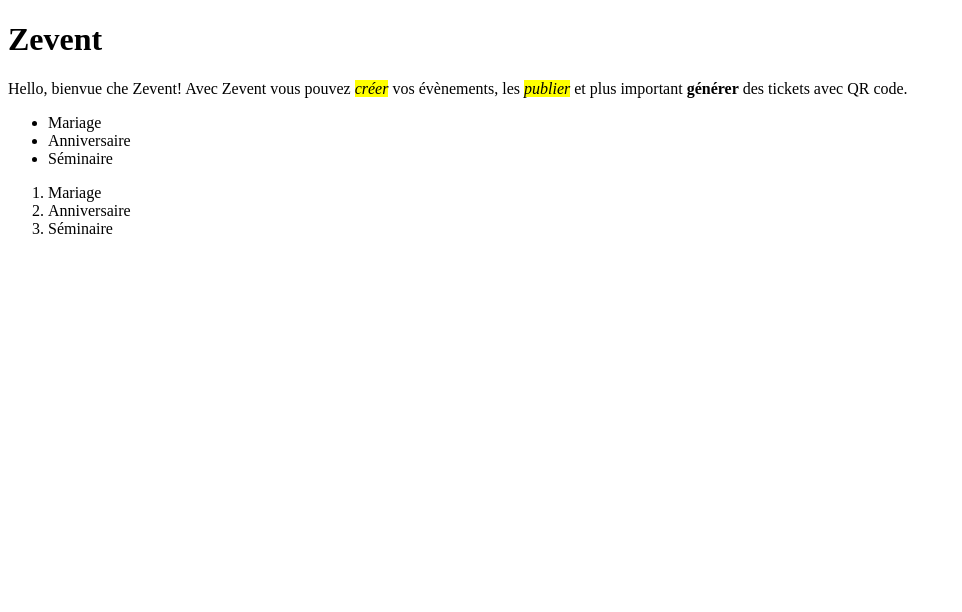
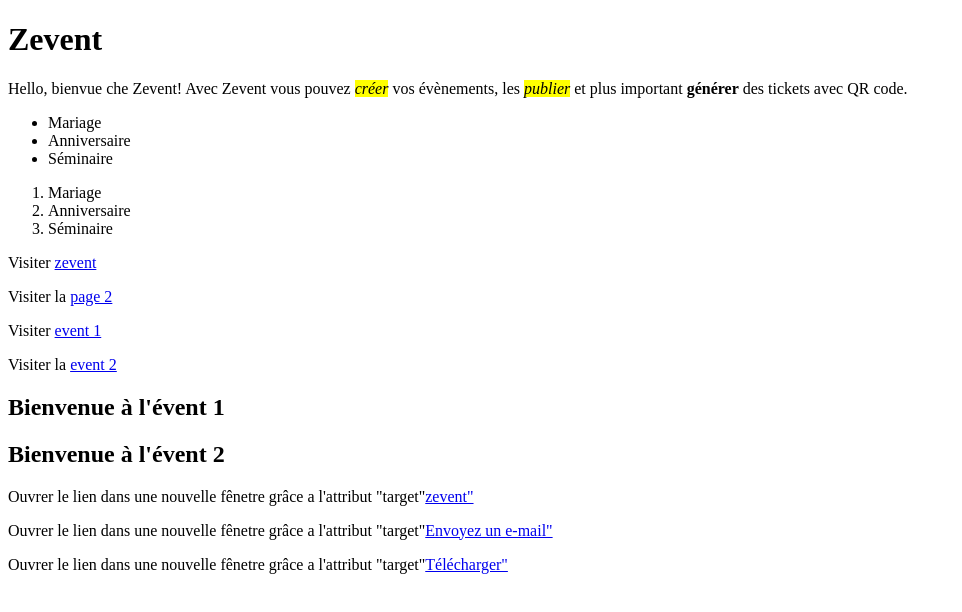
Before and after one commit to Leedwing/html5-css3-basics, a plain HTML site: page index.html in a window 1280 px wide. Shown: the whole page, without its empty margins (0-962 px from the left). Drawn offline with Linux system fonts and the light colour scheme.

Commit message:
créer des liens

```diff
--- a/index.html
+++ b/index.html
@@ -6,21 +6,74 @@
   </head>
 
   <body>
+    <!--Gérer le texte-->
     <h1>Zevent</h1>
     <p>
-      Hello, bienvue che Zevent! Avec Zevent vous pouvez <mark><em>créer</em></mark>
-      vos évènements, les <mark><em>publier</em></mark> et plus important
+      Hello, bienvue che Zevent! Avec Zevent vous pouvez
+      <mark><em>créer</em></mark> vos évènements, les
+      <mark><em>publier</em></mark> et plus important
       <strong>générer</strong> des tickets avec QR code.
     </p>
-    <ul> <!--Liste à puce non ordonée-->
-        <li>Mariage</li> <!--puce-->
-        <li>Anniversaire</li>
-        <li>Séminaire</li>
+    <ul>
+      <!--Liste à puce non ordonée-->
+      <li>Mariage</li>
+      <!--puce-->
+      <li>Anniversaire</li>
+      <li>Séminaire</li>
     </ul>
-    <ol> <!--Liste à puce ordonée et numérotée-->
-        <li>Mariage</li> <!--puce-->
-        <li>Anniversaire</li>
-        <li>Séminaire</li>
+    <ol>
+      <!--Liste à puce ordonée et numérotée-->
+      <li>Mariage</li>
+      <!--puce-->
+      <li>Anniversaire</li>
+      <li>Séminaire</li>
     </ol>
+
+    <!--Créer des liens-->
+    <p>
+      Visiter
+      <a
+        href="https://zevent.izigo-services.com"
+        title="zevent by izigo services"
+        >zevent</a
+      >
+    </p>
+    <p>
+      Visiter la
+      <a href="page2.html" title="test navigation vers une page du projet"
+        >page 2</a
+      >
+    </p>
+
+    <!--Lien à un endroit précis de la même page-->
+    <p>Visiter <a href="#event1">event 1</a></p>
+    <p>Visiter la <a href="#event2">event 2</a></p>
+
+    <h2 id="event1">Bienvenue à l'évent 1</h2>
+    <h2 id="event2">Bienvenue à l'évent 2</h2>
+
+    <!--Lien à un endroit précis de la même page-->
+    <p>
+      Ouvrer le lien dans une nouvelle fênetre grâce a l'attribut "target"<a
+        href="https://zevent.izigo-services.com"
+        target="_blank"
+        >zevent"</a
+      >
+    </p>
+    <!--envoi de mail-->
+    <p>
+      Ouvrer le lien dans une nouvelle fênetre grâce a l'attribut "target"<a
+        href="mailto:example@izigo-services.net"
+        >Envoyez un e-mail"</a
+      >
+    </p>
+
+    <!--Faire télécharger un fichier-->
+    <p>
+      Ouvrer le lien dans une nouvelle fênetre grâce a l'attribut "target"<a
+        href="fichier.zip"
+        >Télécharger"</a
+      >
+    </p>
   </body>
 </html>
```
Also changed, not shown: page2.html (added, +10 -0 lines), 2 other files.
